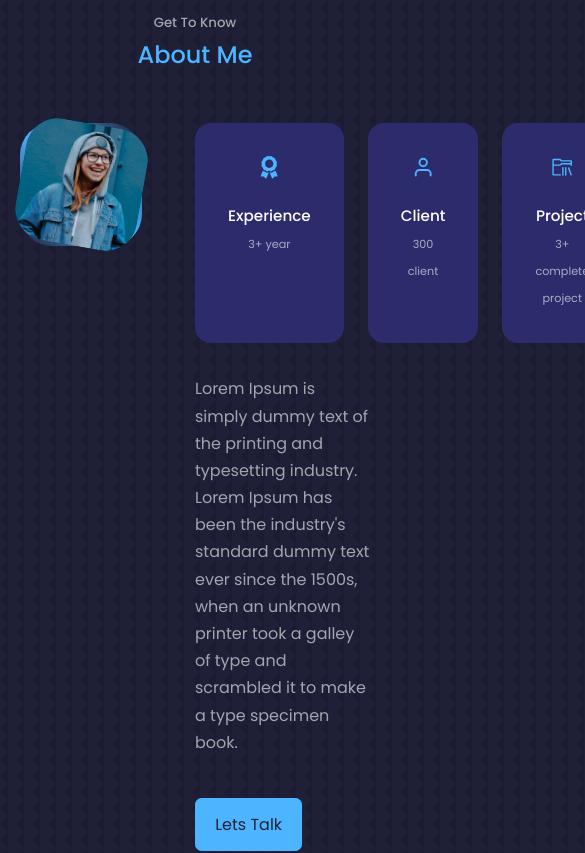
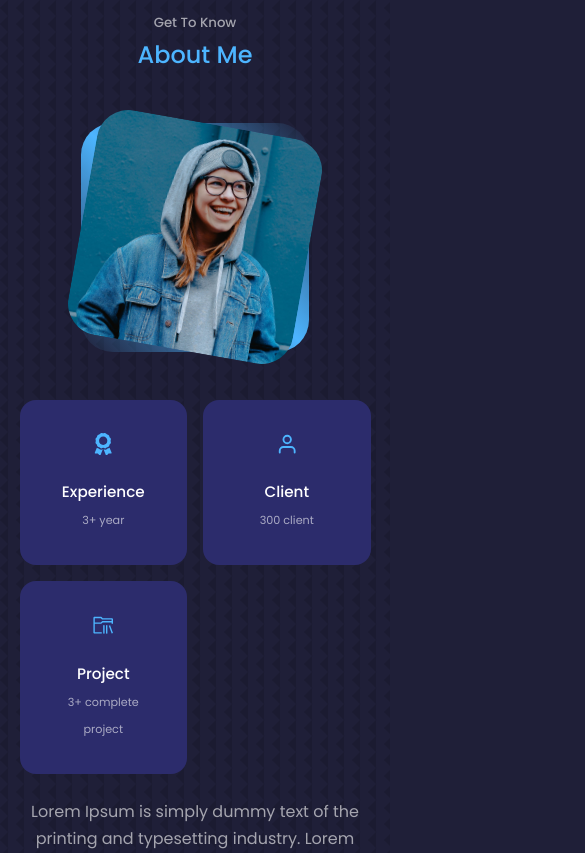
Before and after one commit to Alifian438/React-Portofolio, a React (Create React App) app: page / in a window 390 px wide. Shown: the part 1040-1893 px from the top of the page, 585 px wide, since content can reach past the window. Built offline with nearby package versions, Linux system fonts and the light colour scheme.

Commit message:
fixing about

```diff
--- a/src/components/about/about.css
+++ b/src/components/about/about.css
@@ -72,7 +72,7 @@
 
 }
 
-* media medium*/
+/* * media medium*/
 @media screen and (max-width: 1024px){
     .about__container{
         grid-template-columns: 1fr;
@@ -83,11 +83,31 @@
         width: 50%;
         margin: 2rem auto 4rem;
     }
+
+    .about__content p{
+        margin: 1rem 0 1.5rem;
+    }
 }
 
 /* media small*/
 @media screen and (max-width: 600px){
+    .about__me{
+        width: 65%;
+        margin: 0 auto 3rem;
+    }
 
+    .about__cards{
+        grid-template-columns: 1fr 1fr;
+        gap: 1rem;
+    }
+
+    .about__content{
+        text-align: center;
+    }
+
+    .about__content p{
+        margin: 1.5rem 0;
+    }
 }
 
 /* tes */
```
